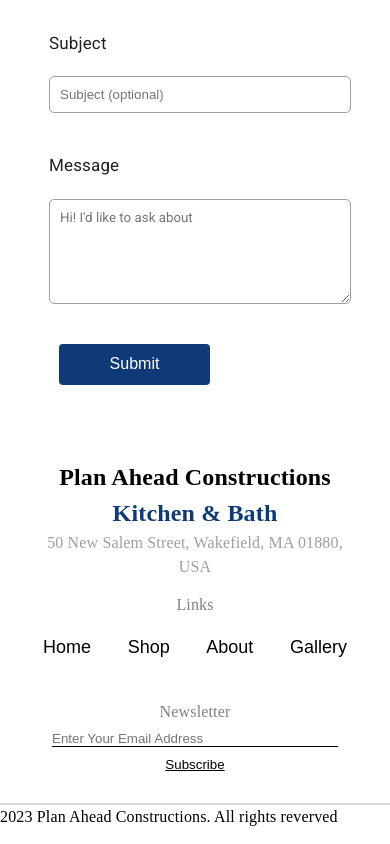
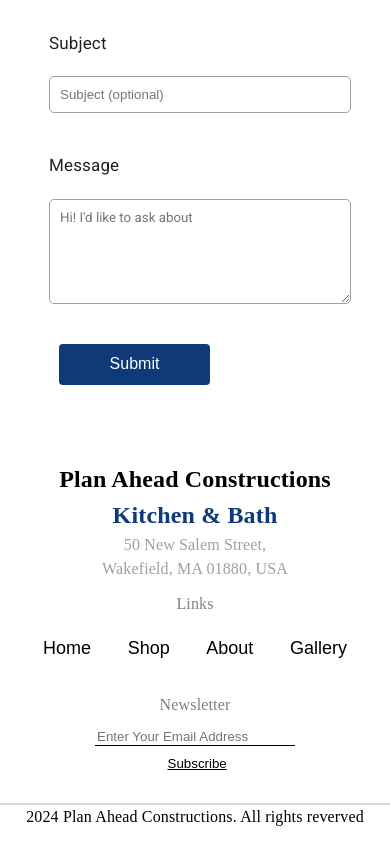
Before and after one commit to Mattynb/Cabinet-Website, a React (Create React App) app in the folder client/: page / in a window 390 px wide. Shown: the part 7743-8587 px from the top of the page. Built offline with nearby package versions, Linux system fonts and the light colour scheme; no server answers.

Commit message:
Navbar cart and responsive adjustment

```diff
--- a/client/src/components/Footer.js
+++ b/client/src/components/Footer.js
@@ -18,34 +18,36 @@ export default function Footer() {
     );
   };
 
+  // refresh the about page onload to show 3D model
+  function refreshPage(){
+    window.location.href = '/about';
+  };
+
   return (
     <div className={style.footer} position='static'>
         <div className={style.group45}>
           <div className={style.group32}>
-
             <div className={style.text}>
               <div className={style.name}>
                 <div>Plan Ahead Constructions</div>
                 <div className={style.blue}>Kitchen & Bath</div>
               </div>
-
               <div className={style.address}>
-              50 New Salem Street,{"\n"}
-              Wakefield, MA 01880, USA</div>
+                50 New Salem Street,<br/>
+                Wakefield, MA 01880, USA
+              </div>
             </div>
-
             <div className={style.buttonContainer}>
               <div className={style.gray}>Links</div>
               <div className={style.frame24}>
-                <Link to="/"><button class={style.button} href="#">Home</button></Link>
-                <Link to="/shop"><button class={style.button} >Shop</button></Link>
-                <Link to="/about"><button class={style.button} href="#">About</button></Link>
-                <Link to="/galery"><button class={style.button} href="#">Gallery</button></Link>
+                <Link to="/"><button class={style.button}>Home</button></Link>
+                <Link to="/shop"><button class={style.button}>Shop</button></Link>
+                <Link to="/about" onClick={ refreshPage }><button class={style.button}>About</button></Link>
+                <Link to="/galery"><button class={style.button}>Gallery</button></Link>
               </div>
             </div>
-
             <div className={style.emailContainer}>
-              <div className={style.newsletter}>Newsletter</div>
+              <div className={style.gray}>Newsletter</div>
               <form onSubmit={handleSubmit} className={style.form}>
                 <label htmlFor="customer_email">
                   <div className={style.emailInput}>
@@ -64,10 +66,9 @@ export default function Footer() {
               </form>
             </div>
           </div>
-
           <div className={style.group44}>
             <div className={style.line4}></div>
-            <div className={style.group44text}>2023 Plan Ahead Constructions. All rights reverved</div>
+            <div className={style.group44text}>{new Date().getFullYear()} Plan Ahead Constructions. All rights reverved</div>
           </div>
         </div>
     </div>
--- /dev/null
+++ b/client/src/components/NavCartItem.js
@@ -0,0 +1,52 @@
+import React from "react";
+import style from "../styles/Nav/Cart.module.css";
+
+
+function NavCartItem({ cabinet, onQuantityChange, onDelete }) {
+
+  // Function to handle quantity change
+  const handleQuantityChange = (event) => {
+    const newQuantity = parseInt(event.target.value);
+    // If 0 is deletes he cart or 0 is not allowed idk
+    // Check if onQuantityChange is a function before calling it
+    if (typeof onQuantityChange === 'function') {
+      if (newQuantity === 0) {
+        // If new quantity is 0, call onDelete to remove the item
+        onDelete(cabinet.id);
+      } else {
+        // Otherwise, call onQuantityChange to update the quantity
+        onQuantityChange(cabinet.id, newQuantity);
+      }
+    } else {
+      console.error("onQuantityChange is not a function");
+    }
+  };
+
+  return (
+    <div className={style.productCard}>
+      <img src={cabinet.image} alt={cabinet.name} />
+      <div className={style.productDetails}>
+        <div className={style.group148}>
+          <h3>{cabinet.name}</h3>
+          <div className={style.group147}>
+            <div>
+              <input
+                type="number"
+                value={cabinet.quantity}
+                onChange={handleQuantityChange}
+              />
+            </div>
+            <p>X</p>
+            <p className={style.price}>${cabinet.price}</p>
+          </div>
+        </div>
+        {/* Delete button */}
+        <button onClick={() => onDelete(cabinet.id)}>
+          <img src="/remove.png" alt="Delete" />
+        </button>
+      </div>
+    </div>
+  );
+}
+
+export default NavCartItem;
--- /dev/null
+++ b/client/src/styles/Nav/Cart.module.css
@@ -0,0 +1,89 @@
+.productCard {
+  width: 347px;
+  height: 105px;
+  display: flex;
+  border-bottom: none;
+  justify-content: space-between;
+}
+
+.productDetails {
+  width: 60%;
+  display: flex;
+  flex-direction: row; /* Change to row */
+  justify-content: center;
+  justify-content: space-between;
+}
+
+.productDetails img {
+  width: 105px; /* Adjust width as needed */
+  height: 105px; /* Adjust height as needed */
+}
+
+.productDetails h3 {
+  /*width: 108px;*/
+  height: 24px;
+  font-family: Poppins;
+  font-size: 16px;
+  font-weight: 400;
+  line-height: 24px;
+  text-align: left;
+  color: #000000;
+  margin: 0%;
+}
+
+.productDetails p {
+  font-family: Poppins;
+  font-size: 16px;
+  font-weight: 300;
+  line-height: 24px;
+  text-align: left;
+}
+
+.productDetails input {
+  width: 35px; /* Adjust width as needed */
+  height: 24px;
+  margin-top: 15px;
+}
+
+.subtotalContainer {
+  position: relative;
+  margin-top: 15px;
+}
+
+.productDetails button {
+  background-color: transparent; /* Make the background transparent */
+  border: none; /* Remove the border */
+  cursor: pointer; /* Add pointer cursor */
+}
+
+.productDetails button img {
+  margin-top: -10px;
+  width: 20px; /* Adjust width as needed */
+  height: 20px; /* Adjust height as needed */
+}
+
+.group148 {
+  width: 130px;
+  height: 56px;
+  display: flex;
+  flex-direction: column;
+  justify-content: center;
+}
+
+.group147 {
+  width: 130px;
+  height: 24px;
+  display: flex;
+  flex-direction: row;
+  justify-content:space-around;
+}
+
+.price {
+  font-family: Poppins;
+  font-size: 12px;
+  font-weight: 500;
+  line-height: 18px;
+  text-align: left;
+  color: #0E3A77;
+
+}
--- a/client/src/styles/Nav/Footer.module.css
+++ b/client/src/styles/Nav/Footer.module.css
@@ -1,29 +1,16 @@
   .footer {
     /* footer */
-
-    /*
-    left: calc(50% - 1440px/2);
-    */
     position: static;
-
     width: 100% ;
     height: 394px;
-    bottom: 0px;
-
-    padding: 60px ;
-    padding-top: 40px;
-
-    background-color: white !important;
-    color: black !important;
-
+    padding: 60px;
+    background-color: white;
+    color: black;
   }
 
   .group45 {
     width: 100%;
-    height: 272.35px;
-    top: 92px;
-    left: 100px;
-
+    height: 272px;
     display: flex ;
     flex-direction: column;
     align-items: center;
@@ -33,9 +20,6 @@
   .group32 {
     width: 100%;
     height: 118px;
-    top: 92px;
-    left: 102px;
-
     display: flex ;
     flex-direction: row;
     align-items: center;
@@ -43,85 +27,69 @@
   }
 
   .name {
+    min-width: 190px;
     width: 100%;
     height: 100%;
-    top: 92px;
-    left: 102px;
-
     font-family: Poppins;
     font-size: 24px;
     font-weight: 700;
     line-height: 36px;
     text-align: left;
-
     display: flex ;
     flex-direction: column;
-
   }
 
-.blue {
-  color: #0E3A77;
-}
+  .blue {
+    color: #0E3A77;
+  }
 
   .address {
-    width: 60%;
+    width: 100%;
     height: 100%;
-    top: 159.1px;
-    left: 104.01px;
-
     font-family: Poppins;
     font-size: 16px;
     font-weight: 400;
     line-height: 24px;
     text-align: left;
-
     color: #9F9F9F;
-
     display: flex ;
     flex-direction: column;
   }
 
   .gray {
-    width: 40px;
+    width: 100%;
     height: 24px;
-
     font-family: Poppins;
     font-size: 16px;
     font-weight: 500;
     line-height: 24px;
-    text-align: center;
-
+    text-align: left;
     color: gray;
   }
 
   .buttonContainer {
-    width: 316px;
+    max-width: 316px;
+    width: 100%;
     height: 92px;
-    top: 118px;
-    left: 573px;
-
     display: flex;
     flex-direction: column;
     justify-content: space-between;
   }
 
   .button {
-    background-color: white;
+    background-color: transparent;
     border: none;
     color: black;
     font-size: 18px;
-
     text-decoration: none;
     display: inline-block;
     cursor: pointer;
   }
 
+  /* button frame */
   .frame24 {
     width: 316px;
     height: 24px;
-    top: 38px;
-    left: 562px;
-
     display: flex;
     flex-direction: row ;
     align-items: center ;
@@ -131,45 +99,38 @@
   .emailContainer {
     width: 286px;
     height: 77px;
-    top: 118px;
-    left: 1054px;
-
     display: flex;
     flex-direction: column;
     justify-content: space-between;
 
   }
 
+  /*input & button*/
   .emailInput {
+    width: 286px;
+    height: 18.3px;
+    border: 1px 0px 0px 0px;
     display: flex;
     flex-direction: row;
-    width: 286px;
-    height: 18.3px;
-    top: 176.7px;
-    left: 1054px;
-    border: 1px 0px 0px 0px;
+    justify-content: space-between;
   }
 
 /* input box */
 .form input {
-    width: 100%;
-    padding: 0px;
+    width: 200px;
     border: 0px;
     border-bottom: 1px solid #000000;
 }
 
 .form textarea {
     width: 100%;
-    padding: 10px;
     font-family: Roboto, sans-serif;
 }
 
 .form button {
-    width: 50%;
-    padding: 0px;
-
+    width: 75px;
     color: black;
-    background-color: white;
+    background-color: transparent;
     border: none;
     cursor: pointer;
     font-size: 16;
@@ -180,17 +141,14 @@
 .group44 {
   width: 100%;
   height: 46.03px;
-  top: 318.32px;
-  left: 100px;
   border: 1px 0px 0px 0px;
+  display: flex;
+  flex-direction: column;
 }
 
 .group44text {
-  width: 400px;
+  width: 100%;
   height: 18.72px;
-  top: 345.63px;
-  left: 102.01px;
-
   font-family: Poppins;
   font-size: 16px;
   font-weight: 400;
@@ -202,8 +160,6 @@
 .line4 {
   width: 100%;
   height: 0px;
-  top: 318.32px;
-  left: 100px;
   border: 1px 0px 0px 0px;
   border: 1px solid #D9D9D9
 }
@@ -211,88 +167,43 @@
 .text {
   width: 322px;
   height: 100%;
-  top: 92px;
-  left: 102px;
   display: flex ;
   flex-direction: column;
 }
 
-.newsletter {
-  width: 86px;
-  height: 18.3px;
-  top: 118px;
-  left: 1054px;
-
-  font-family: Poppins;
-    font-size: 16px;
-    font-weight: 500;
-    line-height: 24px;
-    text-align: center;
-
-    color: gray;
-}
-
   @media (max-width: 768px) {
     .footer {
-        padding: 0;
+      padding: 0;
     }
-
     .group45{
-      width: 100%;
       height: 100%;
-      top: 92px;
-      left: 100px;
-
-      display: flex ;
+    }
+    .group32 {
+      height: 100%;
+      padding: 10px 0px 10px 0px;
       flex-direction: column;
-      align-items: center;
-      justify-content: space-between;
-
-    }
-
-    .group32 {
-      width: 100%;
-      height: 100%;
-      top: 92px;
-      left: 102px;
-
-      display: flex ;
-      flex-direction: column;
-      align-items: center;
       justify-content: space-evenly;
     }
-
-
     .text {
-      height: 30%;
+      height: 33%;
     }
     .gray {
       text-align: center;
     }
-
     .name {
       text-align: center;
     }
-
     .address {
-      width: auto;
       text-align: center;
-      color: #9F9F9F;
     }
-
     .buttonContainer {
-      height: 30%;
-      align-items: center;
+      height: 33%;
       justify-content: space-evenly;
     }
-
     .emailContainer {
-      height: 30%;
-      align-items: center;
+      height: 33%;
       justify-content: space-evenly;
-      text-align: center;
     }
-
     .emailInput {
       height: auto;
       flex-direction: column;
@@ -300,6 +211,8 @@
     }
     .form button {
       padding: 10px;
-
+    }
+    .group44text {
+      text-align: center;
+    }
   }
-  }
```
Also changed, not shown: client/src/components/AboutPage/About.js (+21 -4 lines), client/src/components/Header.js (+25 -38 lines), client/src/styles/AboutPage/About.module.css (+36 -28 lines), client/src/styles/Nav/Header.module.css (+10 -39 lines), client/public/remove.png (added).
